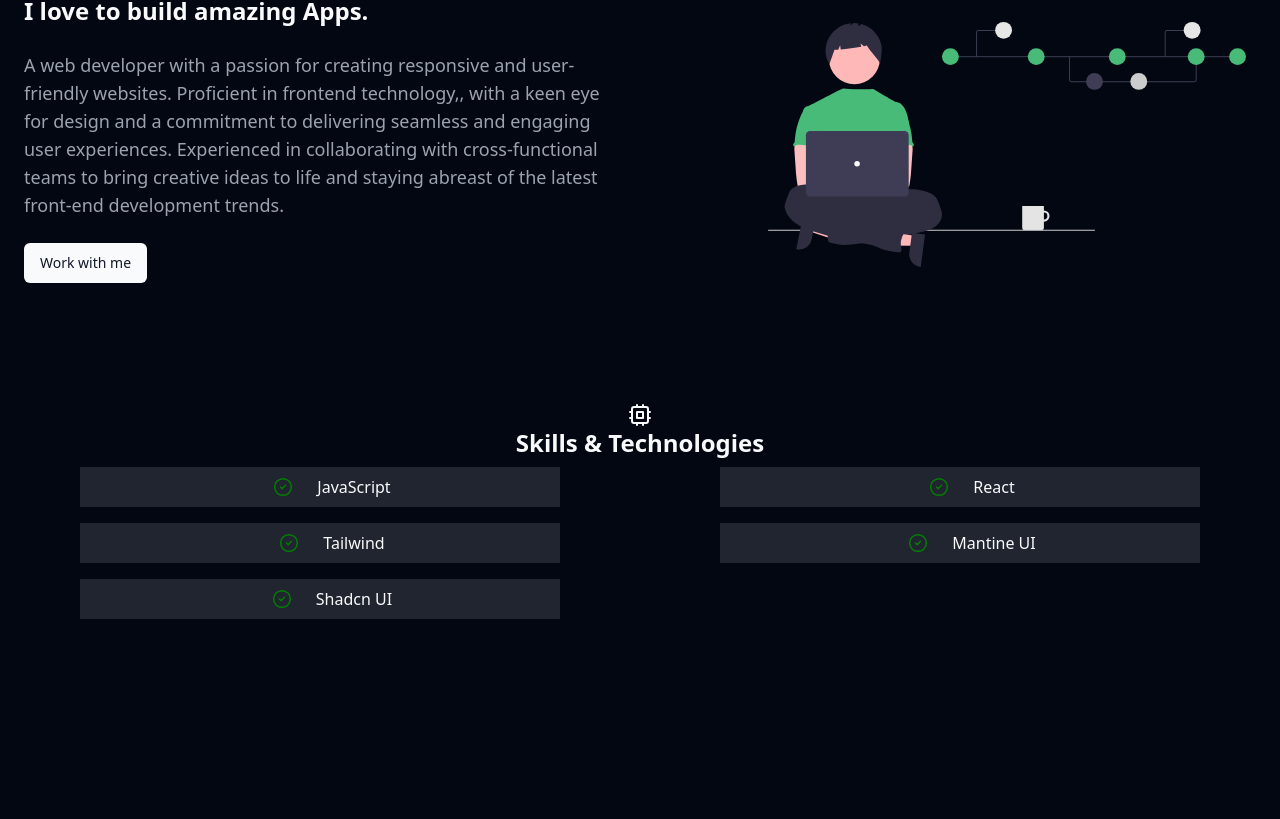
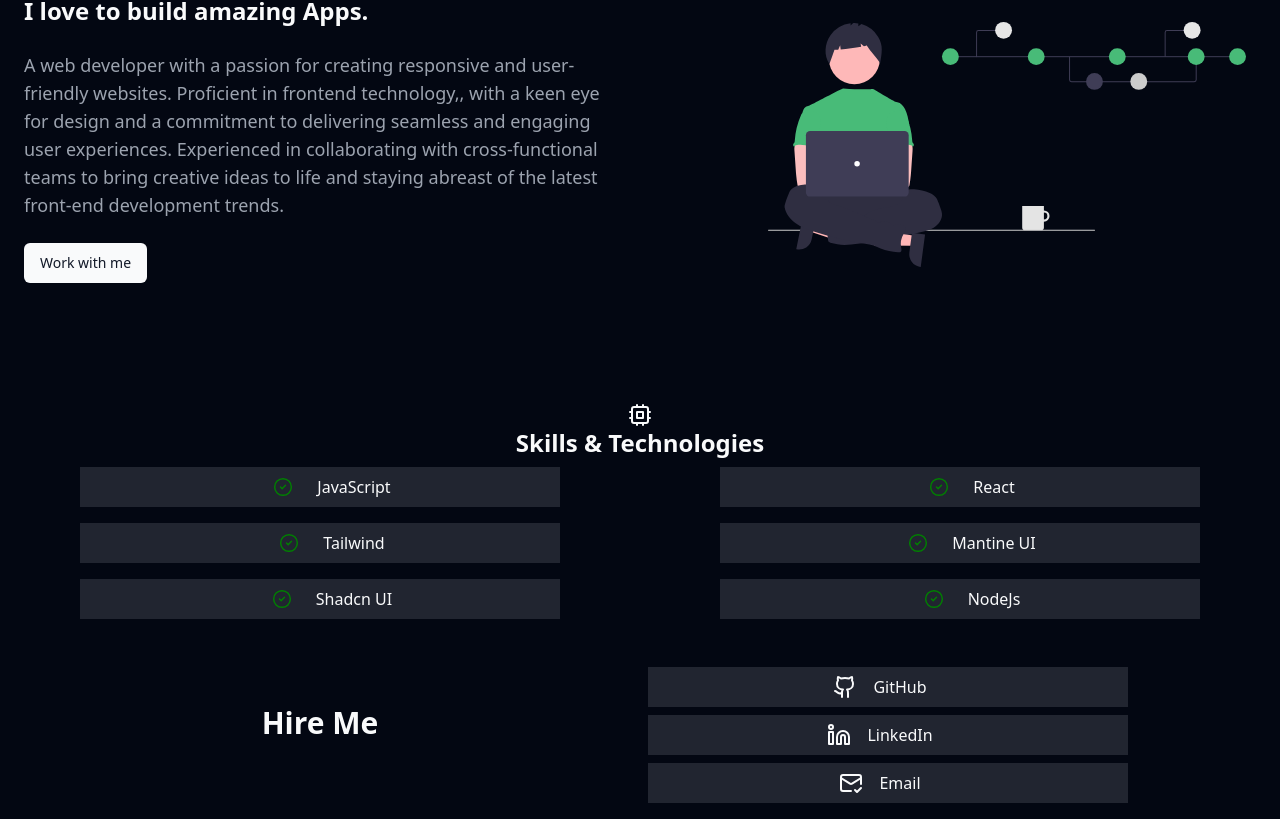
Before and after one commit to atulforworkk/latestPortfolio, a React (Vite) app in the folder portfolio/: page / in a window 1280 px wide. Shown: the part 237-1056 px from the top of the page. Before the commit the page ends 864 px from the top, so only its background shows below. Built offline with nearby package versions, Linux system fonts and the light colour scheme.

Commit message:
Changes in  hireMe

```diff
--- /dev/null
+++ b/portfolio/src/components/contactInfo/ContactLink.tsx
@@ -0,0 +1,18 @@
+import React from "react";
+
+type ContactLinkProps = {
+  icon: React.ReactNode;
+  label: string;
+  href: string;
+};
+
+const ContactLink: React.FC<ContactLinkProps> = ({ icon, label, href }) => (
+  <a href={href} target="_blank">
+    <div className="flex bg-[#212530] w-9/12 h-10 m-2 justify-center items-center hover:bg-green-500">
+      {icon}
+      <p className="px-4">{label}</p>
+    </div>
+  </a>
+);
+
+export default ContactLink;
--- /dev/null
+++ b/portfolio/src/components/contactInfo/contactInfo.tsx
@@ -0,0 +1,9 @@
+import React from "react";
+
+type Props = {};
+
+const contactInfo = (props: Props) => {
+  return <div>contactInfo</div>;
+};
+
+export default contactInfo;
--- /dev/null
+++ b/portfolio/src/composites/hireMe/HireMe.tsx
@@ -0,0 +1,77 @@
+// import React from "react";
+// import { Github, Linkedin, MailCheck } from "lucide-react";
+// type Props = {};
+
+// const HireMe = (props: Props) => {
+//   return (
+//     <div className="flex h-48 py-8">
+//       <div className="flex-1 flex justify-center items-center">
+//         <h1 className="text-3xl font-semibold ">Hire Me</h1>
+//       </div>
+//       <div className="flex-1">
+//         <a href="">
+//           <div className="flex bg-[#212530] w-9/12 h-10 m-2   justify-center  items-center">
+//             <Github />
+
+//             <p className="px-4">GitHub</p>
+//           </div>
+//         </a>
+//         <a href="">
+//           <div className="flex bg-[#212530] w-9/12 h-10 m-2   justify-center  items-center">
+//             <Linkedin />
+//             <p>LinkedIn</p>
+//           </div>
+//         </a>
+//         <a href="">
+//           <div className="flex bg-[#212530] w-9/12 h-10 m-2   justify-center  items-center">
+//             <MailCheck />
+//             <p>LinkedIn</p>
+//           </div>
+//         </a>
+//       </div>
+//     </div>
+//   );
+// };
+
+// export default HireMe;
+
+// const contactInfo = [];
+
+import React from "react";
+import { Github, Linkedin, MailCheck } from "lucide-react";
+import ContactLink from "../../components/contactInfo/ContactLink";
+
+const HireMe: React.FC = () => {
+  const contactInfo = [
+    {
+      icon: <Github />,
+      label: "GitHub",
+      href: "https://github.com/atulforworkk",
+    },
+    {
+      icon: <Linkedin />,
+      label: "LinkedIn",
+      href: "https://www.linkedin.com/in/atulforworkk/",
+    },
+    {
+      icon: <MailCheck />,
+      label: "Email",
+      href: "mailto:atulforworkk@gmail.com",
+    },
+  ];
+
+  return (
+    <div className="flex h-48 py-8">
+      <div className="flex-1 flex justify-center items-center">
+        <h1 className="text-3xl font-semibold">Hire Me</h1>
+      </div>
+      <div className="flex-1">
+        {contactInfo.map((info, index) => (
+          <ContactLink key={index} {...info} />
+        ))}
+      </div>
+    </div>
+  );
+};
+
+export default HireMe;
--- a/portfolio/src/composites/skills/Skills.tsx
+++ b/portfolio/src/composites/skills/Skills.tsx
@@ -20,4 +20,11 @@
 
 export default Skills;
 
-const skillSet = ["JavaScript", "React", "Tailwind", "Mantine UI", "Shadcn UI"];
+const skillSet = [
+  "JavaScript",
+  "React",
+  "Tailwind",
+  "Mantine UI",
+  "Shadcn UI",
+  "NodeJs",
+];
--- a/portfolio/src/views/pages/landing/LandingPage.tsx
+++ b/portfolio/src/views/pages/landing/LandingPage.tsx
@@ -4,13 +4,15 @@
 import codingImage from "../../../assets/coding.svg";
 import Intro from "../../../composites/introduction/Intro";
 import Skills from "../../../composites/skills/Skills";
+import HireMe from "../../../composites/hireMe/HireMe";
 type Props = {};
 
 const LandingPage = (props: Props) => {
   return (
     <div className="">
       <Intro />
-      <Skills></Skills>
+      <Skills />
+      <HireMe />
     </div>
   );
 };
```
